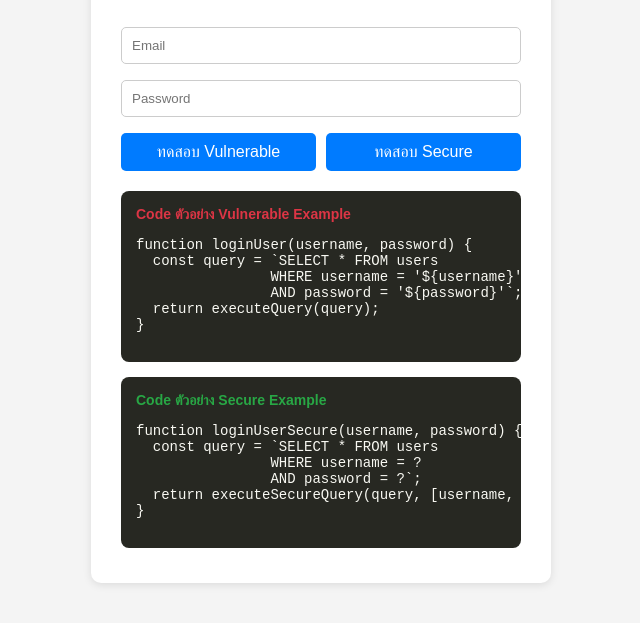
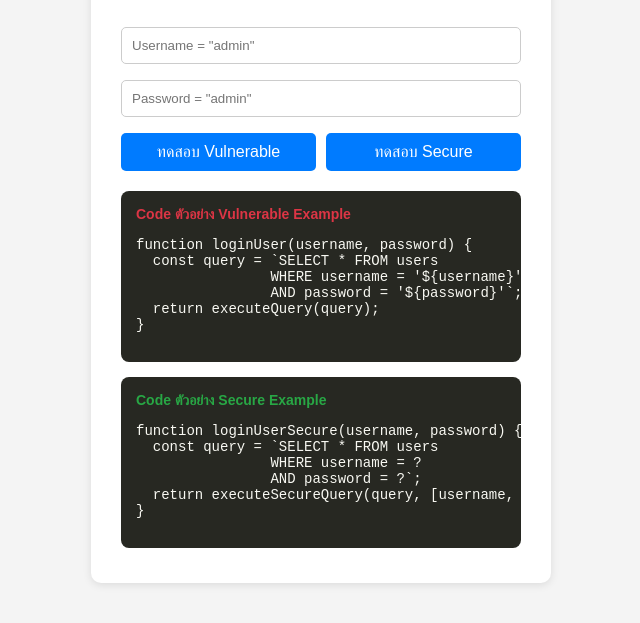
Before and after one commit to surapatsu66/engse214_lab2.github.io, a plain HTML site: page login.html in a window 1280 px wide. Shown: the part 131-754 px from the top of the page, without its empty margins (319-959 px from the left). Drawn offline with Linux system fonts and the light colour scheme.

Commit message:
edit iogin

```diff
--- a/login.html
+++ b/login.html
@@ -8,8 +8,8 @@
     <div class="container">
         <h1>Login</h1>
         <form id="loginForm">
-            <input type="email" name="email" placeholder="Email" required />
-            <input type="password" name="password" placeholder="Password" required />
+            <input type="email" name="email" placeholder='Username = "admin"' required />
+            <input type="password" name="password" placeholder='Password = "admin"' required />
             <div class="form-btn-row">
                 <button type="button" id="vulnerableBtn">ทดสอบ Vulnerable</button>
                 <button type="button" id="secureBtn">ทดสอบ Secure</button>
```
